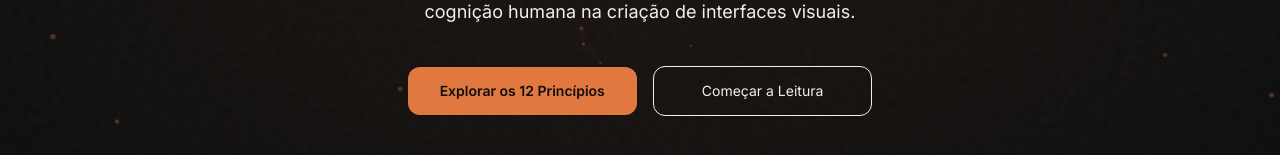
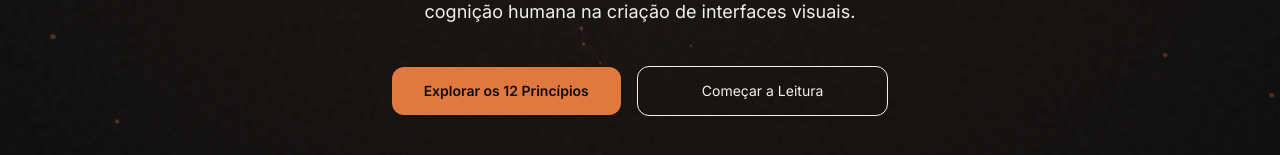
Before and after one commit to mateusfausto/uxecognicao, a Next.js app: page /uxecognicao/ in a window 1280 px wide. Shown: the part 643-798 px from the top of the page. Built offline with nearby package versions, Linux system fonts and the light colour scheme; no server answers.

Commit message:
ajuste css button

```diff
--- a/src/components/Hero.tsx
+++ b/src/components/Hero.tsx
@@ -138,7 +138,7 @@ export default function Hero() {
           </button>
           <a
             href="#percebemos-o-que-esperamos"
-            className="px-12 py-3.5 rounded-xl border border-muted text-muted text-sm hover:border-accent/50 hover:bg-card transition-all"
+            className="px-16 py-3.5 rounded-xl border border-muted text-muted text-sm hover:border-accent/50 hover:bg-card transition-all"
           >
             Começar a Leitura
           </a>
```
